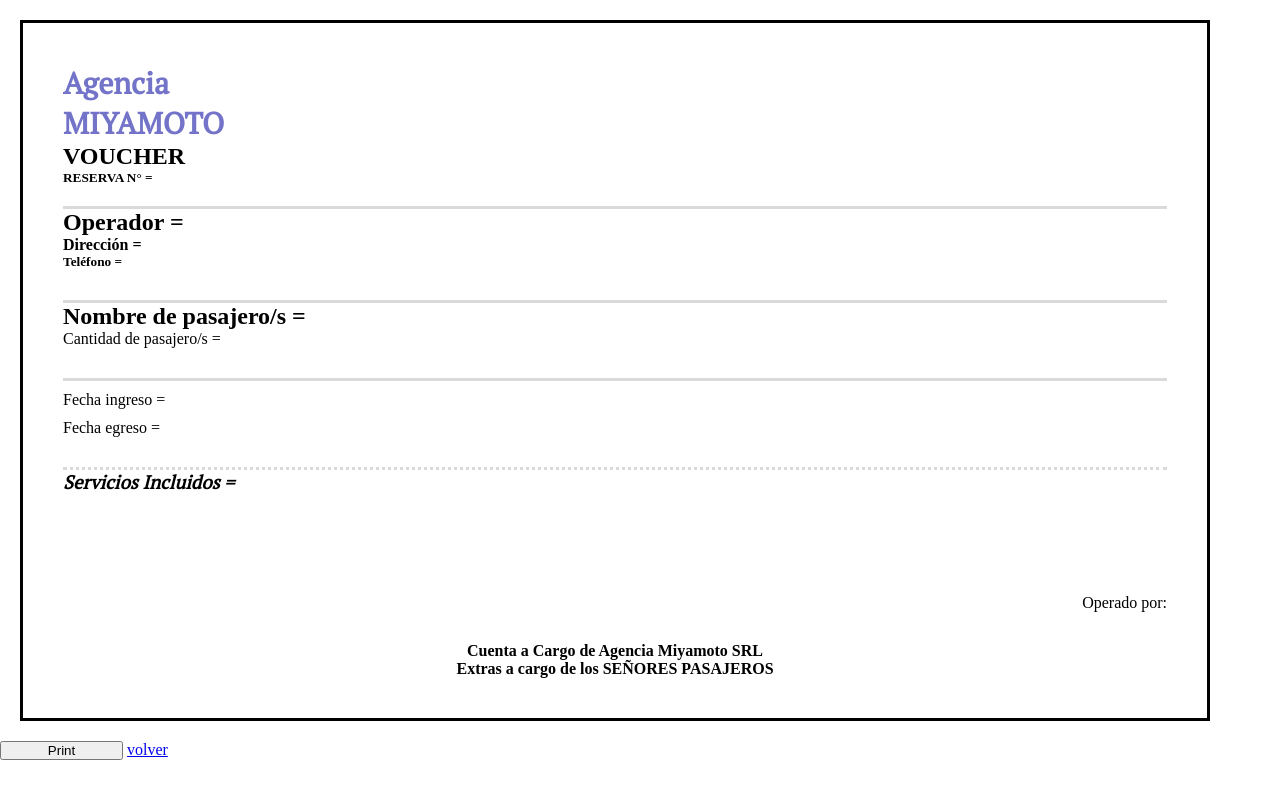
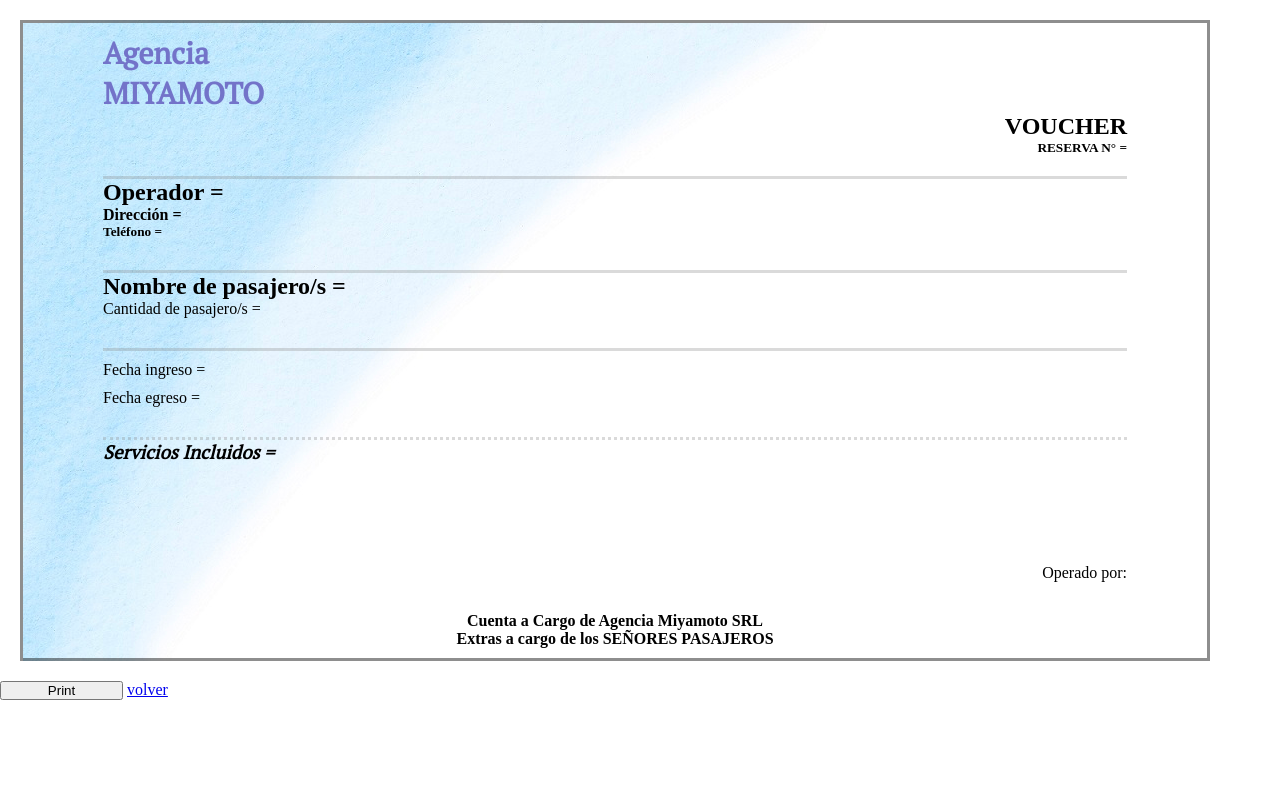
Before and after one commit to vueno1/voucher, a website: page pages/voucher/voucher.html in a window 1280 px wide. Drawn offline with Linux system fonts and the light colour scheme.

Commit message:
agregar fondo al voucher

```diff
--- a/style.css
+++ b/style.css
@@ -237,14 +237,23 @@
     display: flex;
     flex-direction: column;
     margin: 20px;
-    border: black solid;
-    padding: 40px;
+    border: rgba(0, 0, 0, 0.445) solid;
+    padding: 10px 80px 10px 80px;
+    background-image: url(source/IMG_3132.JPG);
 }
 
 .voucherAgencia h1 {
     font-family: 'PT Serif', serif;
     color: rgb(115, 115, 201);
     font-size: 30px;
+}
+
+.h2Voucher {
+    text-align: right;
+}
+
+.reserva {
+    text-align: right;
 }
 
 .voucherDiv {
```
Also changed, not shown: source/IMG_3132.JPG (added).
